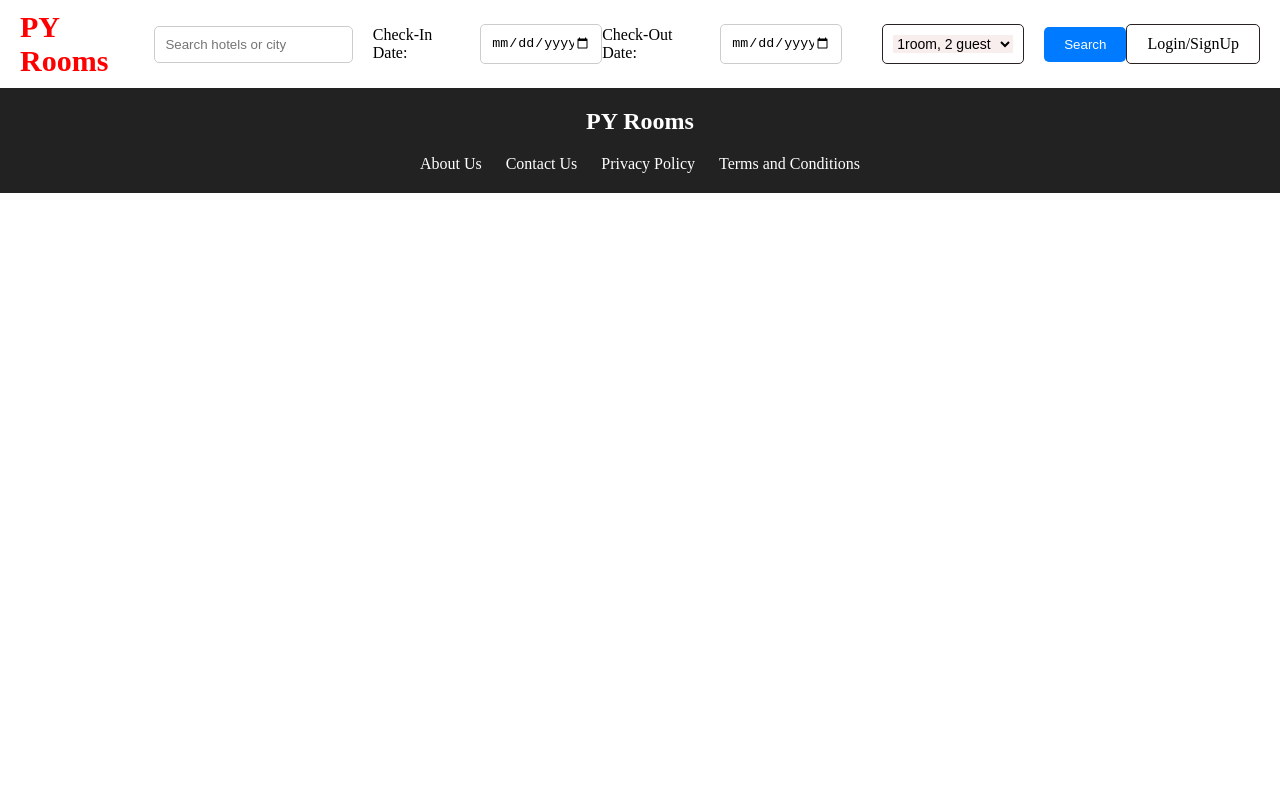
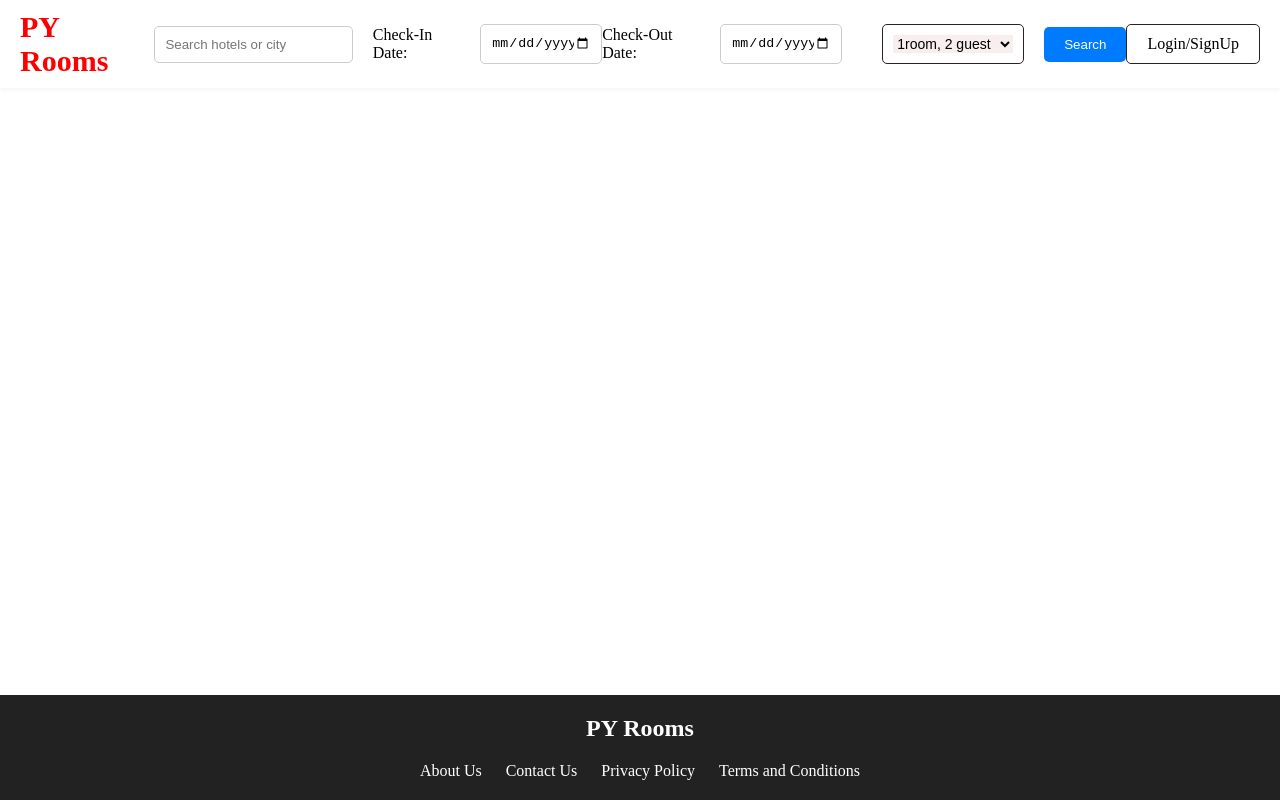
Before and after one commit to PiyushYadavPY/Hotel-Website, a plain HTML site: page index.html in a window 1280 px wide. Drawn offline with Linux system fonts and the light colour scheme.

Commit message:
Update style.css

```diff
--- a/style.css
+++ b/style.css
@@ -114,11 +114,11 @@ header {
    background-color: #222;
   color: #fff;
   padding: 20px 0;
-  text-align: center;
-  position: absolute;
-  width: 100%;
-  /* bottom: 0; */
-
+   text-align: center;
+    position: fixed;
+    bottom: 0;
+    left: 0;
+    width: 100%;
 }
 
 .footer-content {
```
